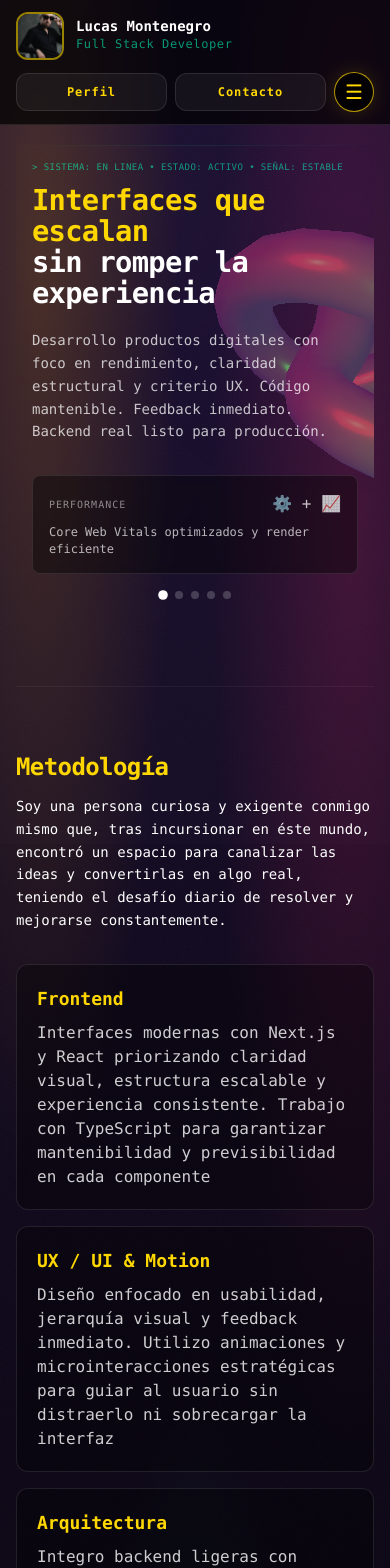
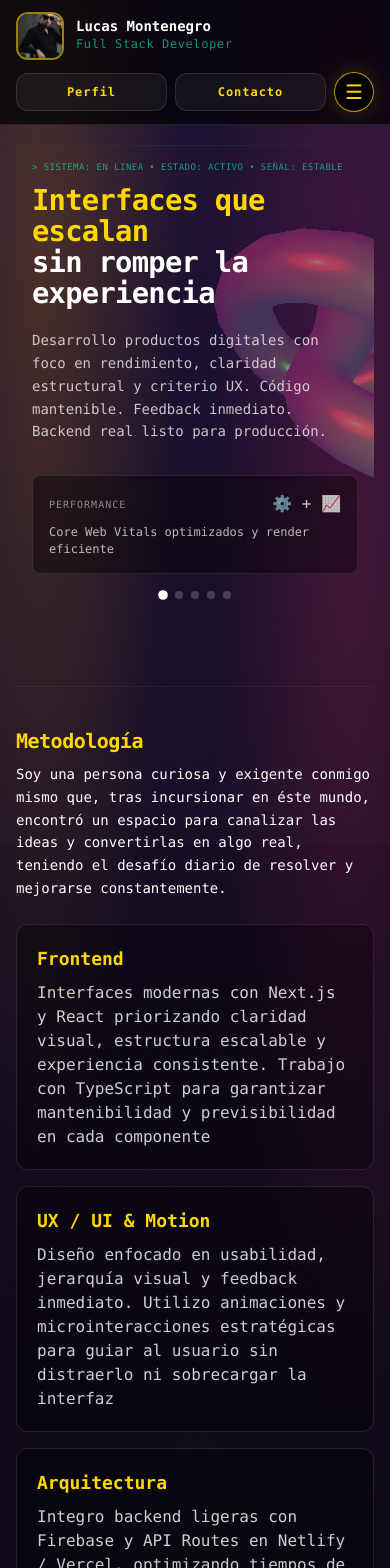
Before and after one commit to lu-developer476/Portfolio, a Next.js app: page / in a window 390 px wide. Shown: the top 1568 px of the page. Built offline with nearby package versions, Linux system fonts and the light colour scheme.

Commit message:
Improve section spacing on phones and tablets

```diff
--- a/src/components/Section.tsx
+++ b/src/components/Section.tsx
@@ -9,17 +9,17 @@ export default function Section({ id, title, subtitle, children }: Props) {
   return (
     <section
       id={id}
-      className="scroll-mt-28 border-t border-white/5 pt-16 first:border-none first:pt-0"
+      className="scroll-mt-24 min-w-0 border-t border-white/5 pt-10 first:border-none first:pt-0 sm:scroll-mt-28 sm:pt-14 md:pt-16"
     >
-      <div className="mb-8 max-w-7xl">
-        <h2 className="text-2xl font-semibold tracking-tight text-white">
+      <div className="mb-6 max-w-7xl sm:mb-8">
+        <h2 className="text-xl font-semibold tracking-tight text-white sm:text-2xl">
           <span className="text-cyber-gold font-bold">
             {title}
           </span>
         </h2>
 
         {subtitle && (
-          <p className="mt-3 text-sm leading-relaxed text-white/100">
+          <p className="mt-2 text-sm leading-relaxed text-white/100 sm:mt-3">
             {subtitle}
           </p>
         )}
```
